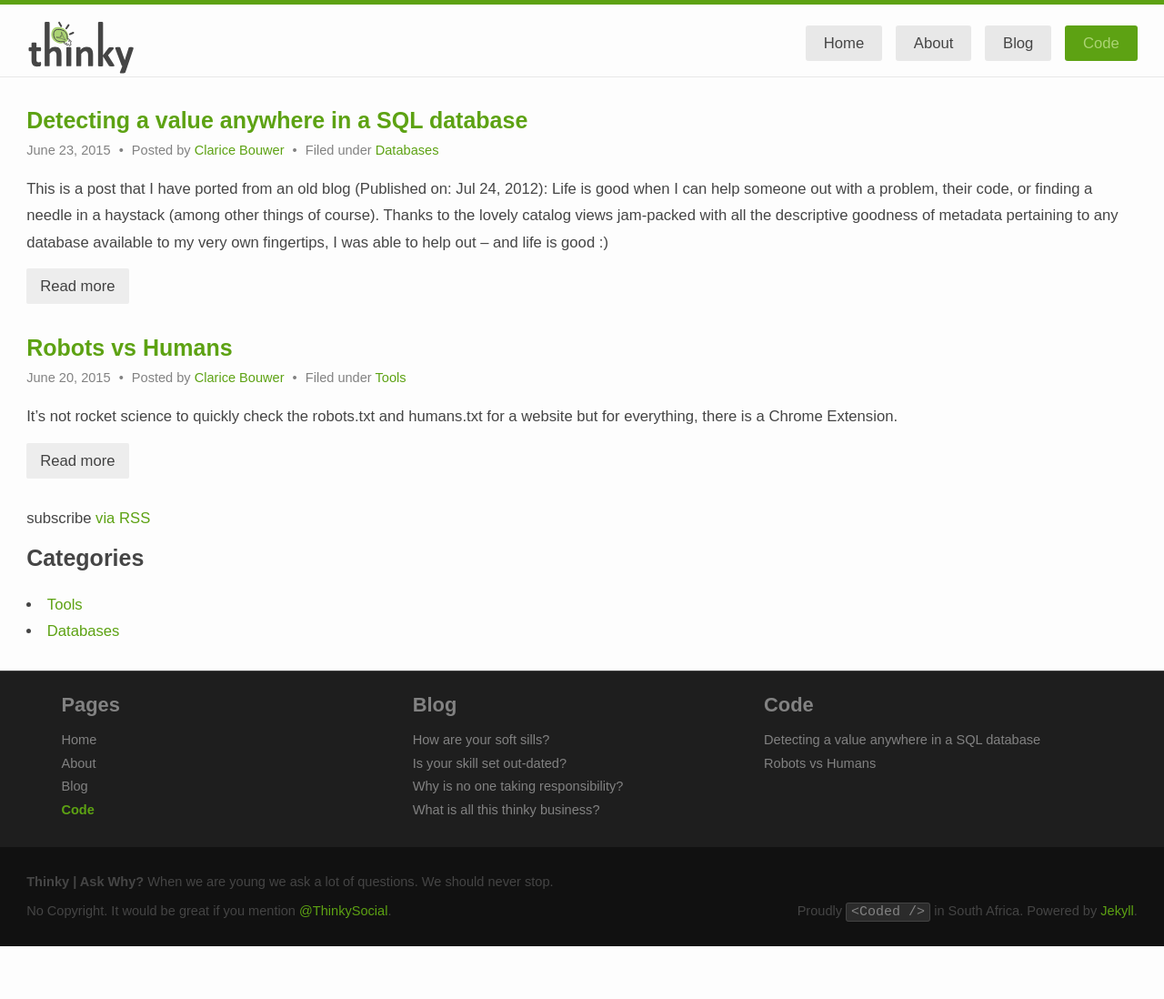
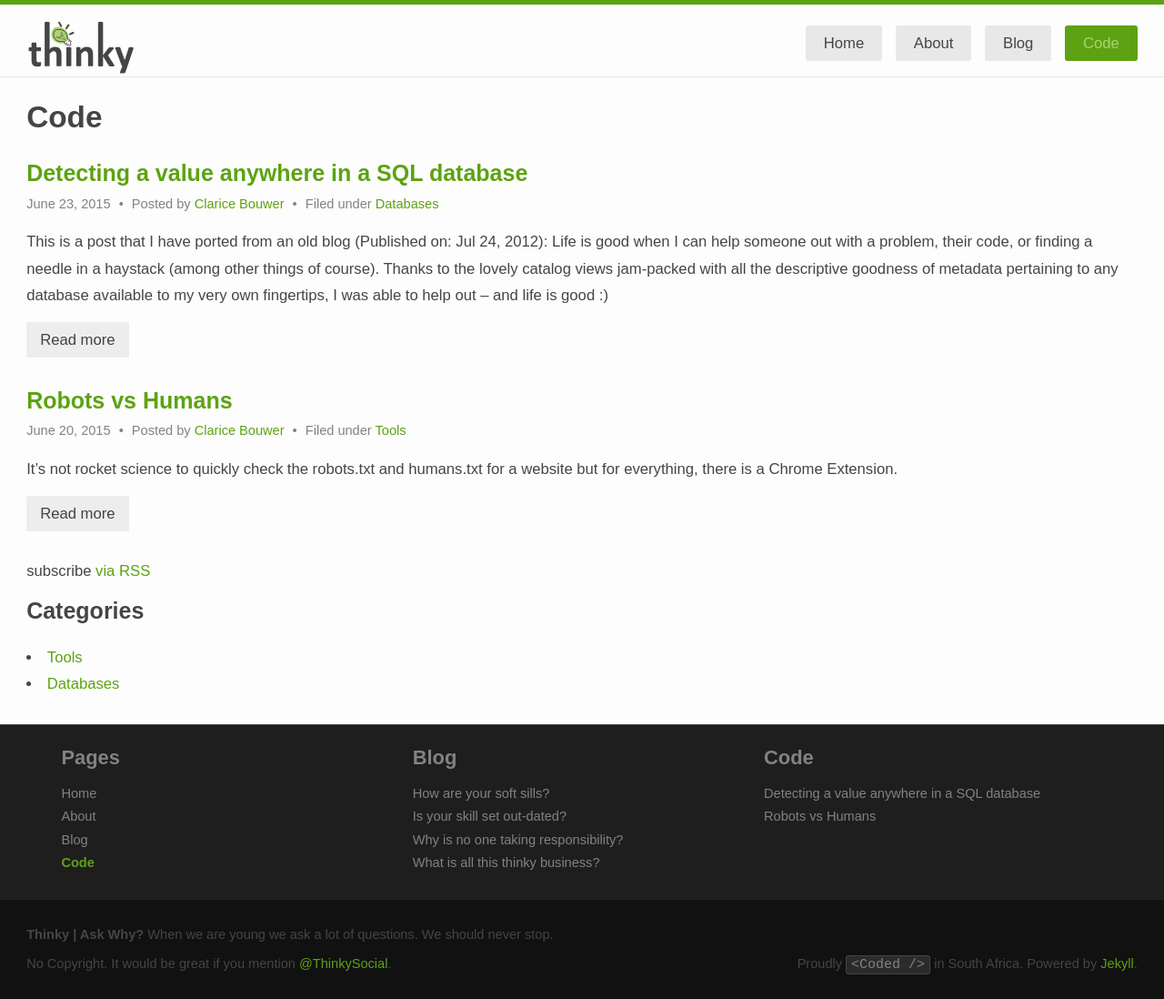
Before and after one commit to cbillowes/thinky, a Jekyll site: the page built from code.html, in a window 1280 px wide. Shown: the whole page at 91% size. Built offline with Jekyll 4.4.1, drawn with Linux system fonts in a browser that asks for light colours; before the commit the page ends 1040 px from its top, so only the background shows below that.

Commit message:
Added headings to code and blog page.

```diff
--- a/blog.html
+++ b/blog.html
@@ -6,7 +6,8 @@ priority: 3
 keywords: [blog]
 ---
 
-<div class="home">
+<div>
+  <h1>Blog</h1>
   {% assign type = "blog" %}
   {% assign posts = site.posts | where: "type", type %}
   {% include post-list.html %}
--- a/code.html
+++ b/code.html
@@ -6,7 +6,8 @@ priority: 3
 keywords: [code]
 ---
 
-<div class="home">
+<div>
+  <h1>Code</h1>
   {% assign type = "code" %}
   {% assign posts = site.posts | where: "type", type %}
   {% include post-list.html %}
```
